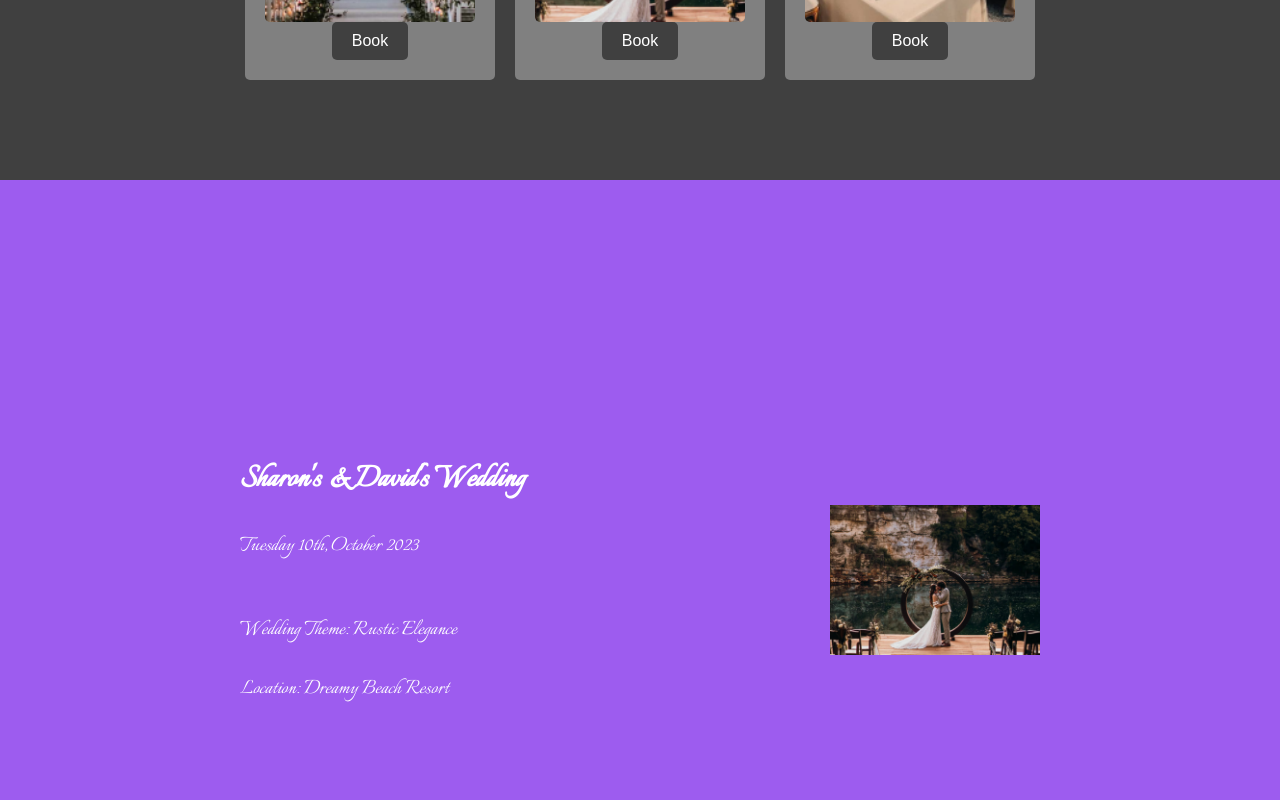
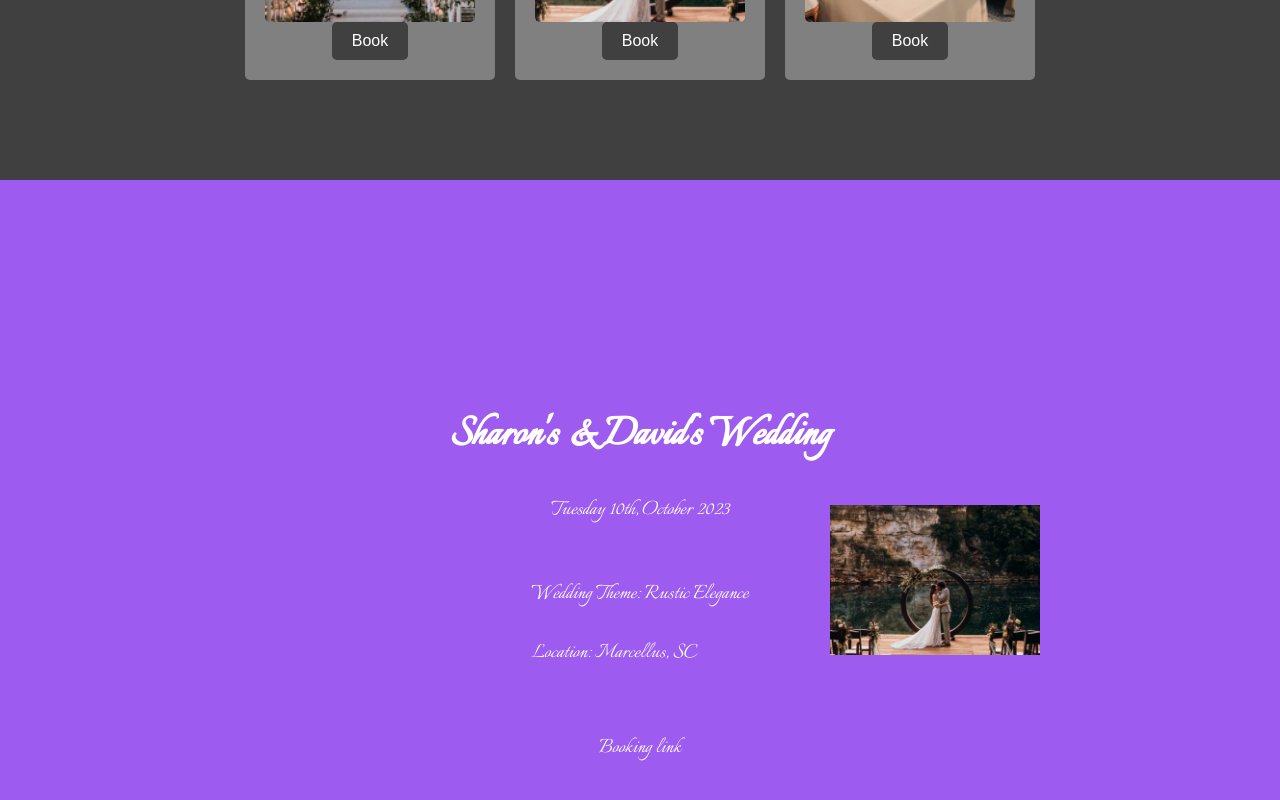
Before and after one commit to anthonymirandac/wedding-planner, a React (Create React App) app: page / in a window 1280 px wide. Shown: the part 2220-3020 px from the top of the page. Built offline with nearby package versions, Linux system fonts and the light colour scheme.

Commit message:
Bottom_section_polish
added different fonts, sizes

```diff
--- a/src/components/confirmation-booking/ConfirmationBooking.css
+++ b/src/components/confirmation-booking/ConfirmationBooking.css
@@ -11,7 +11,7 @@
   .confirmation-container {
     display: flex;
     flex-direction: column;
-    align-items: flex-start;
+    align-items: center;
     font-family: 'Italianno', cursive;
     color: white;
     position: relative;
@@ -20,13 +20,28 @@
   }
 
   .wedding-title {
-    font-size: 36px;
+    font-size: 48px;
     margin-bottom: 5px;
+    text-align: center;
   }
 
   .wedding-date {
     font-size: 24px;
     margin-bottom: 30px;
+    text-align: center;
+  }
+
+  .wedding-details {
+    display: flex;
+    flex-direction: column;
+    align-items: flex-start;
+    margin-bottom: 50px; /* increased margin-bottom to create more distance */
+  }
+
+  .wedding-theme,
+  .wedding-location {
+    font-size: 24px;
+    margin-bottom: 5px;
   }
 
   .wedding-image {
@@ -37,11 +52,8 @@
     transform: translateY(-50%);
   }
 
-  .wedding-theme {
+  .booking-link {
     font-size: 24px;
-    margin-bottom: 5px;
+    margin-top: 10px;
+    text-align: center;
   }
-
-  .wedding-location {
-    font-size: 24px;
-  }
--- a/src/components/confirmation-booking/ConfirmationBooking.js
+++ b/src/components/confirmation-booking/ConfirmationBooking.js
@@ -5,16 +5,18 @@ const ConfirmationBooking = () => {
   return (
     <div className="confirmation-booking">
       <div className="confirmation-container">
-<h1 className="wedding-title">Sharon's & David's Wedding</h1>
+        <h1 className="wedding-title">Sharon's &amp; David's Wedding</h1>
         <p className="wedding-date">Tuesday 10th, October 2023</p>
+        <div className="wedding-details">
+          <p className="wedding-theme">Wedding Theme: Rustic Elegance</p>
+          <p className="wedding-location">Location: Marcellus, SC</p>
+        </div>
         <img
           className="wedding-image"
           src={`${process.env.PUBLIC_URL}/images/wedding.png`}
           alt="Wedding"
         />
-
-<p className="wedding-theme">Wedding Theme: Rustic Elegance</p>
-<p className="wedding-location">Location: Dreamy Beach Resort</p>
+        <p className="booking-link">Booking link</p>
       </div>
     </div>
   );
```
Lines whose indentation alone changed are shown as unchanged.
